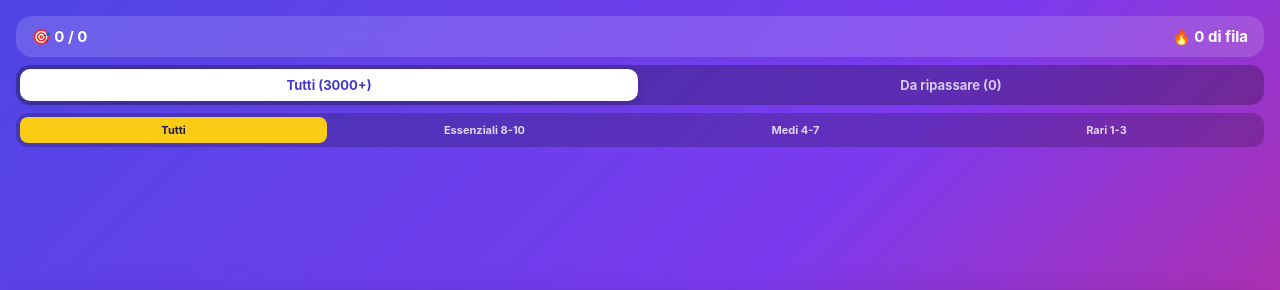
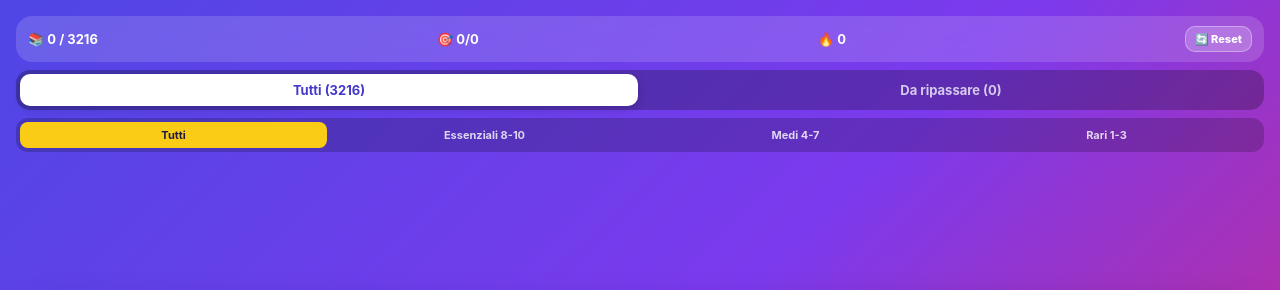
Before and after one commit to FrancescoIsaiaRiva/Phrasal-Quiz, a plain HTML site: page index.html in a window 1280 px wide. Shown: the top 290 px of the page. Drawn offline with Linux system fonts and the light colour scheme.

Commit message:
Update index.html

```diff
--- a/index.html
+++ b/index.html
@@ -12,7 +12,9 @@
     * { box-sizing: border-box; font-family: -apple-system, BlinkMacSystemFont, "Segoe UI", Roboto, sans-serif; -webkit-tap-highlight-color: transparent; }
     body { background: linear-gradient(135deg, #4f46e5 0%, #7c3aed 50%, #db2777 100%); color: #fff; margin: 0; padding: 16px; display: flex; flex-direction: column; min-height: 100vh; justify-content: space-between; }
     .top-bar { margin-top: env(safe-area-inset-top); display: flex; flex-direction: column; gap: 8px; }
-    .header { display: flex; justify-content: space-between; align-items: center; font-size: 15px; font-weight: 700; background: rgba(255,255,255,0.15); backdrop-filter: blur(10px); padding: 11px 16px; border-radius: 16px; }
+    .header { display: flex; justify-content: space-between; align-items: center; font-size: 13px; font-weight: 700; background: rgba(255,255,255,0.15); backdrop-filter: blur(10px); padding: 10px 12px; border-radius: 16px; gap: 6px; }
+    .reset-btn { background: rgba(255,255,255,0.2); border: 1px solid rgba(255,255,255,0.35); color: #fff; border-radius: 10px; padding: 5px 9px; font-size: 11px; font-weight: 800; cursor: pointer; }
+    .reset-btn:active { background: #ef4444; border-color: #ef4444; }
     .mode-switch { display: flex; background: rgba(0,0,0,0.25); padding: 4px; border-radius: 14px; gap: 4px; }
     .mode-btn { flex: 1; border: none; background: transparent; color: rgba(255,255,255,0.75); padding: 8px 10px; border-radius: 10px; font-size: 13px; font-weight: 700; cursor: pointer; }
     .mode-btn.active { background: #fff; color: #4338ca; box-shadow: 0 2px 8px rgba(0,0,0,0.2); }
@@ -36,11 +38,13 @@
 <body>
   <div class="top-bar">
     <div class="header">
-      <span id="score">🎯 0 / 0</span>
-      <span id="streak">🔥 0 di fila</span>
+      <span id="progress">📚 0 / 0</span>
+      <span id="score">🎯 0/0</span>
+      <span id="streak">🔥 0</span>
+      <button class="reset-btn" onclick="resetAll()">🔄 Reset</button>
     </div>
     <div class="mode-switch">
-      <button class="mode-btn active" id="btn-all" onclick="setMode('all')">Tutti (3000+)</button>
+      <button class="mode-btn active" id="btn-all" onclick="setMode('all')">Tutti (<span id="cat-total-btn">...</span>)</button>
       <button class="mode-btn" id="btn-mistakes" onclick="setMode('mistakes')">Da ripassare (<span id="mistakes-count">0</span>)</button>
     </div>
     <div class="rank-switch">
@@ -79,25 +83,55 @@
       document.getElementById('apple-icon').href = c.toDataURL('image/png');
     })();
 
-    var allVerbs = [], mistakes = JSON.parse(localStorage.getItem('pv_mistakes') || '[]');
-    var mode = 'all', rankFilter = 'all', currentVerb = null, score = 0, total = 0, streak = 0, answered = false;
+    var allVerbs = [];
+    var mistakes = JSON.parse(localStorage.getItem('pv_mistakes') || '[]');
+    var doneKeys = JSON.parse(localStorage.getItem('pv_done') || '[]');
+    var stats = JSON.parse(localStorage.getItem('pv_stats') || '{"score":0,"total":0,"streak":0}');
+    var score = stats.score || 0, total = stats.total || 0, streak = stats.streak || 0;
+    var mode = 'all', rankFilter = 'all', currentVerb = null, answered = false;
     var verbQueue = [], totalMeanings = 1, currentStep = 1;
-    document.getElementById('mistakes-count').innerText = mistakes.length;
+
+    function getKey(v) {
+      return v.verb.trim().toLowerCase() + '||' + v.meaning.trim().toLowerCase();
+    }
+
+    function updateTopUI() {
+      document.getElementById('mistakes-count').innerText = mistakes.length;
+      document.getElementById('score').innerText = '🎯 ' + score + '/' + total;
+      document.getElementById('streak').innerText = '🔥 ' + streak;
+      var catPool = getRankPool();
+      var doneSet = new Set(doneKeys);
+      var doneInCat = catPool.filter(function(v) { return doneSet.has(getKey(v)); }).length;
+      document.getElementById('progress').innerText = '📚 ' + doneInCat + ' / ' + catPool.length;
+      document.getElementById('cat-total-btn').innerText = catPool.length;
+    }
 
     var cached = localStorage.getItem('pv_database');
-    if (cached) { allVerbs = JSON.parse(cached); nextQuestion(); }
+    if (cached) { allVerbs = JSON.parse(cached); updateTopUI(); nextQuestion(); }
 
     fetch('verbs.json?v=' + Date.now()).then(function(r) { return r.json(); }).then(function(data) {
       allVerbs = data;
       try { localStorage.setItem('pv_database', JSON.stringify(data)); } catch (e) {}
-      if (!cached || !allVerbs.rank) nextQuestion();
+      updateTopUI();
+      if (!cached || (allVerbs && !allVerbs.rank)) nextQuestion();
     }).catch(function() {
       if (!cached) document.getElementById('verb-text').innerText = 'Errore caricamento';
     });
 
-    function saveMistakes() {
+    function saveAll() {
       localStorage.setItem('pv_mistakes', JSON.stringify(mistakes));
-      document.getElementById('mistakes-count').innerText = mistakes.length;
+      localStorage.setItem('pv_done', JSON.stringify(doneKeys));
+      localStorage.setItem('pv_stats', JSON.stringify({ score: score, total: total, streak: streak }));
+      updateTopUI();
+    }
+
+    function resetAll() {
+      if (!confirm('Vuoi azzerare punteggio, progressi e verbi da ripassare?')) return;
+      score = 0; total = 0; streak = 0;
+      mistakes = []; doneKeys = []; verbQueue = [];
+      saveAll();
+      if (mode === 'mistakes') setMode('all');
+      else nextQuestion();
     }
 
     function setMode(m) {
@@ -115,12 +149,12 @@
       ['all', 'high', 'mid', 'low'].forEach(function(k) {
         document.getElementById('rk-' + k).classList.toggle('active', rankFilter === k);
       });
+      updateTopUI();
       if (mode === 'mistakes') setMode('all');
       else nextQuestion();
     }
 
-    function getFilteredPool() {
-      if (mode === 'mistakes') return mistakes;
+    function getRankPool() {
       if (rankFilter === 'all') return allVerbs;
       return allVerbs.filter(function(v) {
         var rk = v.rank || 5;
@@ -141,16 +175,19 @@
       document.getElementById('next-btn').style.display = 'none';
       document.getElementById('example-box').style.display = 'none';
       var cont = document.getElementById('options-container'); cont.innerHTML = '';
-      var pool = getFilteredPool();
-      if (!pool.length) pool = allVerbs;
+      var basePool = mode === 'mistakes' ? mistakes : getRankPool();
+      if (!basePool.length) basePool = allVerbs;
 
       if (verbQueue.length > 0) {
         currentVerb = verbQueue.shift();
         currentStep++;
       } else {
-        currentVerb = pool[Math.floor(Math.random() * pool.length)];
+        var doneSet = new Set(doneKeys);
+        var unseen = mode === 'all' ? basePool.filter(function(v) { return !doneSet.has(getKey(v)); }) : basePool;
+        var pickFrom = unseen.length > 0 ? unseen : basePool;
+        currentVerb = pickFrom[Math.floor(Math.random() * pickFrom.length)];
         var targetName = currentVerb.verb.trim().toLowerCase();
-        var others = pool.filter(function(item) {
+        var others = basePool.filter(function(item) {
           return item.verb.trim().toLowerCase() === targetName && item.meaning !== currentVerb.meaning;
         });
         verbQueue = others;
@@ -188,20 +225,19 @@
     function checkAnswer(btn, ch) {
       if (answered) return;
       answered = true; total++;
+      var key = getKey(currentVerb);
       if (ch.meaning === currentVerb.meaning) {
         btn.classList.add('correct'); score++; streak++;
-        var idx = mistakes.findIndex(function(m) { return m.verb === currentVerb.verb && m.meaning === currentVerb.meaning; });
-        if (idx !== -1) { mistakes.splice(idx, 1); saveMistakes(); }
+        if (doneKeys.indexOf(key) === -1) doneKeys.push(key);
+        var idx = mistakes.findIndex(function(m) { return getKey(m) === key; });
+        if (idx !== -1) mistakes.splice(idx, 1);
       } else {
         btn.classList.add('wrong'); streak = 0;
-        if (!mistakes.some(function(m) { return m.verb === currentVerb.verb && m.meaning === currentVerb.meaning; })) {
-          mistakes.push(currentVerb); saveMistakes();
-        }
+        if (!mistakes.some(function(m) { return getKey(m) === key; })) mistakes.push(currentVerb);
         var btns = document.getElementById('options-container').children;
         for (var i = 0; i < btns.length; i++) if (btns[i].innerText === currentVerb.meaning) btns[i].classList.add('correct');
       }
-      document.getElementById('score').innerText = '🎯 ' + score + ' / ' + total;
-      document.getElementById('streak').innerText = '🔥 ' + streak + ' di fila';
+      saveAll();
       if (currentVerb.example) {
         var ex = document.getElementById('example-box');
         ex.innerHTML = '<strong>Esempio:</strong><br><em>"' + currentVerb.example + '"</em>';
```
